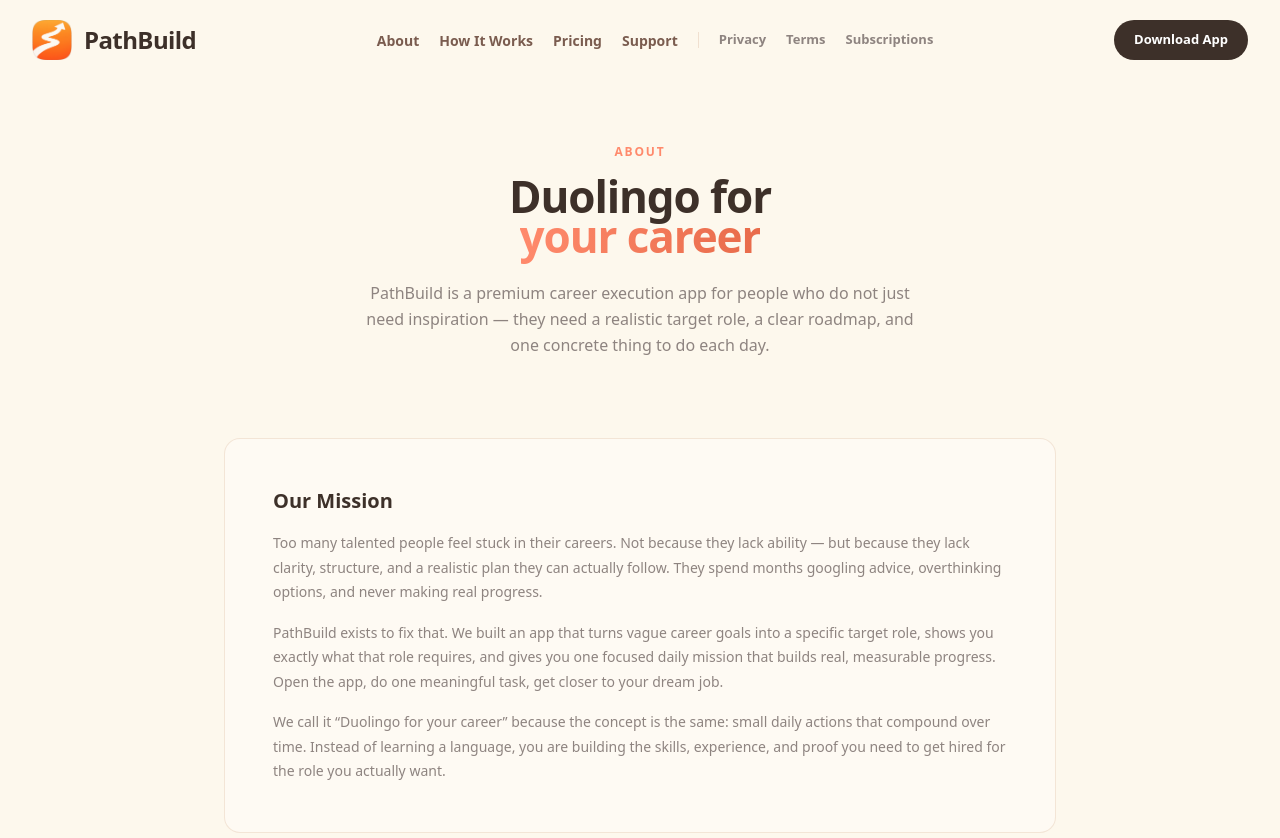
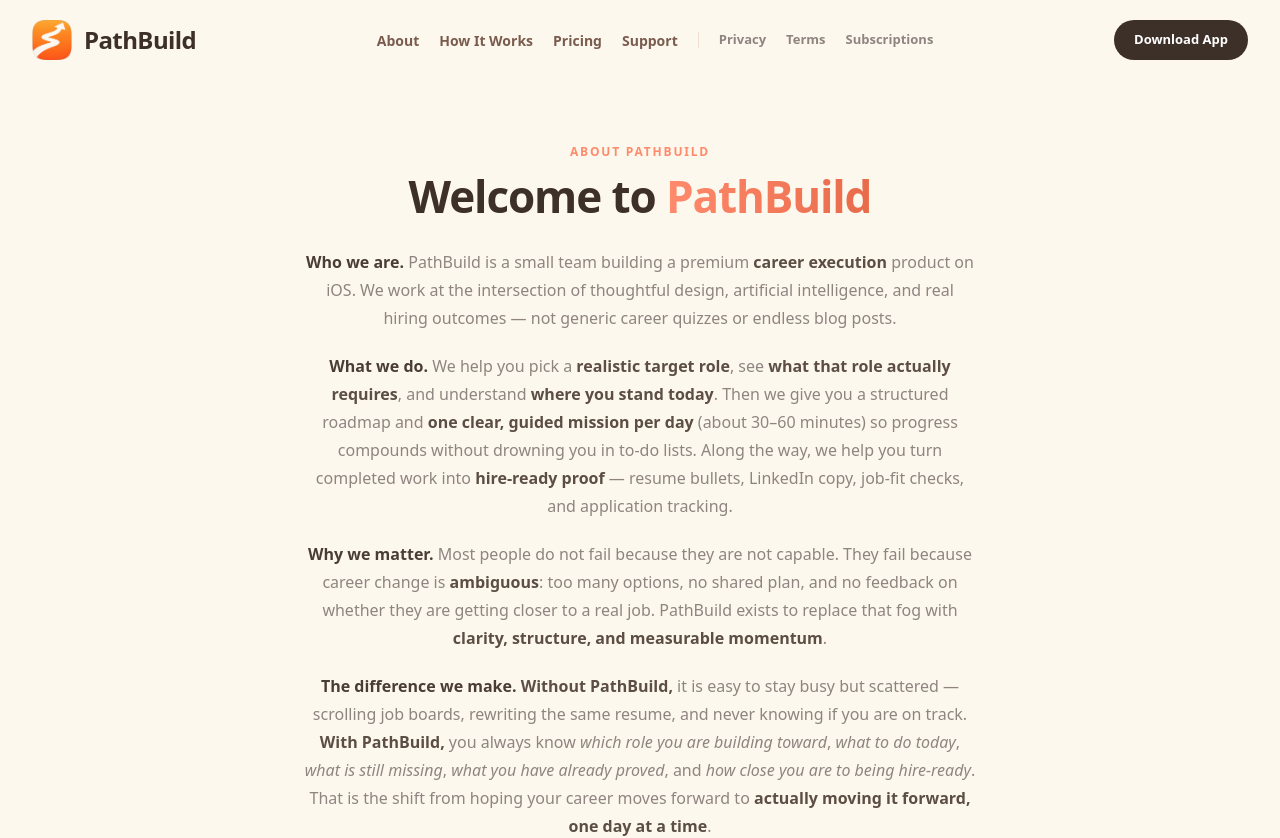
Before and after one commit to pathlyaics-gif/pathbuild-web, a Next.js app: page /about in a window 1280 px wide. Shown: the top 838 px of the page. Built offline with nearby package versions, Linux system fonts and the light colour scheme.

Commit message:
Update page.tsx

```diff
--- a/app/about/page.tsx
+++ b/app/about/page.tsx
@@ -11,7 +11,7 @@ import {
 export const metadata: Metadata = {
   title: "About — PathBuild",
   description:
-    "PathBuild is a premium career execution app — Duolingo for your career. One daily mission, one target role, one clear path to getting hired.",
+    "Welcome to PathBuild. We help students, graduates, and career-switchers turn vague goals into a target role, a clear roadmap, and one focused daily action toward getting hired.",
 };
 
 const APP_STORE_URL = "https://apps.apple.com/app/pathbuild/id6743108030";
@@ -61,20 +61,57 @@ export default function AboutPage() {
       <div className="mx-auto max-w-4xl px-6 lg:px-8">
         <div className="text-center mb-20">
           <p className="text-xs font-bold text-accent uppercase tracking-[0.15em] mb-4">
-            About
+            About PathBuild
           </p>
           <h1 className="text-3xl md:text-4xl lg:text-[44px] font-extrabold tracking-tight text-navy-900 leading-[1.15]">
-            Duolingo for
-            <br />
+            Welcome to{" "}
             <span className="bg-gradient-to-r from-accent to-accent-dark bg-clip-text text-transparent">
-              your career
+              PathBuild
             </span>
           </h1>
-          <p className="mt-6 text-[16px] text-navy-500 max-w-xl mx-auto leading-relaxed">
-            PathBuild is a premium career execution app for people who do not
-            just need inspiration — they need a realistic target role, a clear
-            roadmap, and one concrete thing to do each day.
-          </p>
+          <div className="mt-8 text-left sm:text-center max-w-2xl mx-auto space-y-5 text-[15px] md:text-[16px] leading-[1.75] text-navy-500">
+            <p>
+              <strong className="text-navy-800">Who we are.</strong> PathBuild
+              is a small team building a premium{" "}
+              <strong className="text-navy-700">career execution</strong> product
+              on iOS. We work at the intersection of thoughtful design,
+              artificial intelligence, and real hiring outcomes — not generic
+              career quizzes or endless blog posts.
+            </p>
+            <p>
+              <strong className="text-navy-800">What we do.</strong> We help
+              you pick a <strong className="text-navy-700">realistic target role</strong>, see{" "}
+              <strong className="text-navy-700">what that role actually requires</strong>, and understand{" "}
+              <strong className="text-navy-700">where you stand today</strong>.
+              Then we give you a structured roadmap and{" "}
+              <strong className="text-navy-700">one clear, guided mission per day</strong>{" "}
+              (about 30–60 minutes) so progress compounds without drowning you
+              in to-do lists. Along the way, we help you turn completed work into{" "}
+              <strong className="text-navy-700">hire-ready proof</strong> — resume
+              bullets, LinkedIn copy, job-fit checks, and application tracking.
+            </p>
+            <p>
+              <strong className="text-navy-800">Why we matter.</strong> Most
+              people do not fail because they are not capable. They fail because
+              career change is <strong className="text-navy-700">ambiguous</strong>: too many options, no shared plan, and no
+              feedback on whether they are getting closer to a real job.
+              PathBuild exists to replace that fog with{" "}
+              <strong className="text-navy-700">clarity, structure, and measurable momentum</strong>.
+            </p>
+            <p>
+              <strong className="text-navy-800">The difference we make.</strong>{" "}
+              <strong className="text-navy-700">Without PathBuild,</strong> it is easy to stay busy but
+              scattered — scrolling job boards, rewriting the same resume, and
+              never knowing if you are on track.{" "}
+              <strong className="text-navy-700">With PathBuild,</strong> you always know{" "}
+              <em>which role you are building toward</em>,{" "}
+              <em>what to do today</em>, <em>what is still missing</em>,{" "}
+              <em>what you have already proved</em>, and{" "}
+              <em>how close you are to being hire-ready</em>. That is the shift
+              from hoping your career moves forward to{" "}
+              <strong className="text-navy-700">actually moving it forward, one day at a time</strong>.
+            </p>
+          </div>
         </div>
 
         <div className="rounded-2xl border border-warm-200/80 bg-card p-8 lg:p-12 mb-10">
@@ -88,18 +125,16 @@ export default function AboutPage() {
             advice, overthinking options, and never making real progress.
           </p>
           <p className="text-[14px] leading-[1.75] text-navy-500 mb-4">
-            PathBuild exists to fix that. We built an app that turns vague
-            career goals into a specific target role, shows you exactly what
-            that role requires, and gives you one focused daily mission that
-            builds real, measurable progress. Open the app, do one meaningful
-            task, get closer to your dream job.
+            PathBuild exists to fix that. Our app turns vague career goals into a
+            specific target role, shows you exactly what that role requires, and
+            gives you one focused daily mission that builds real, measurable
+            progress — so you always have a next step you can finish in a single
+            session, not a wall of vague ambitions.
           </p>
           <p className="text-[14px] leading-[1.75] text-navy-500">
-            We call it &ldquo;Duolingo for your career&rdquo; because the
-            concept is the same: small daily actions that compound over time.
-            Instead of learning a language, you are building the skills,
-            experience, and proof you need to get hired for the role you
-            actually want.
+            Small, consistent actions compound: skills deepen, proof stacks up,
+            and your readiness for the role you want becomes visible — in the
+            app and on paper when you apply.
           </p>
         </div>
 
```
